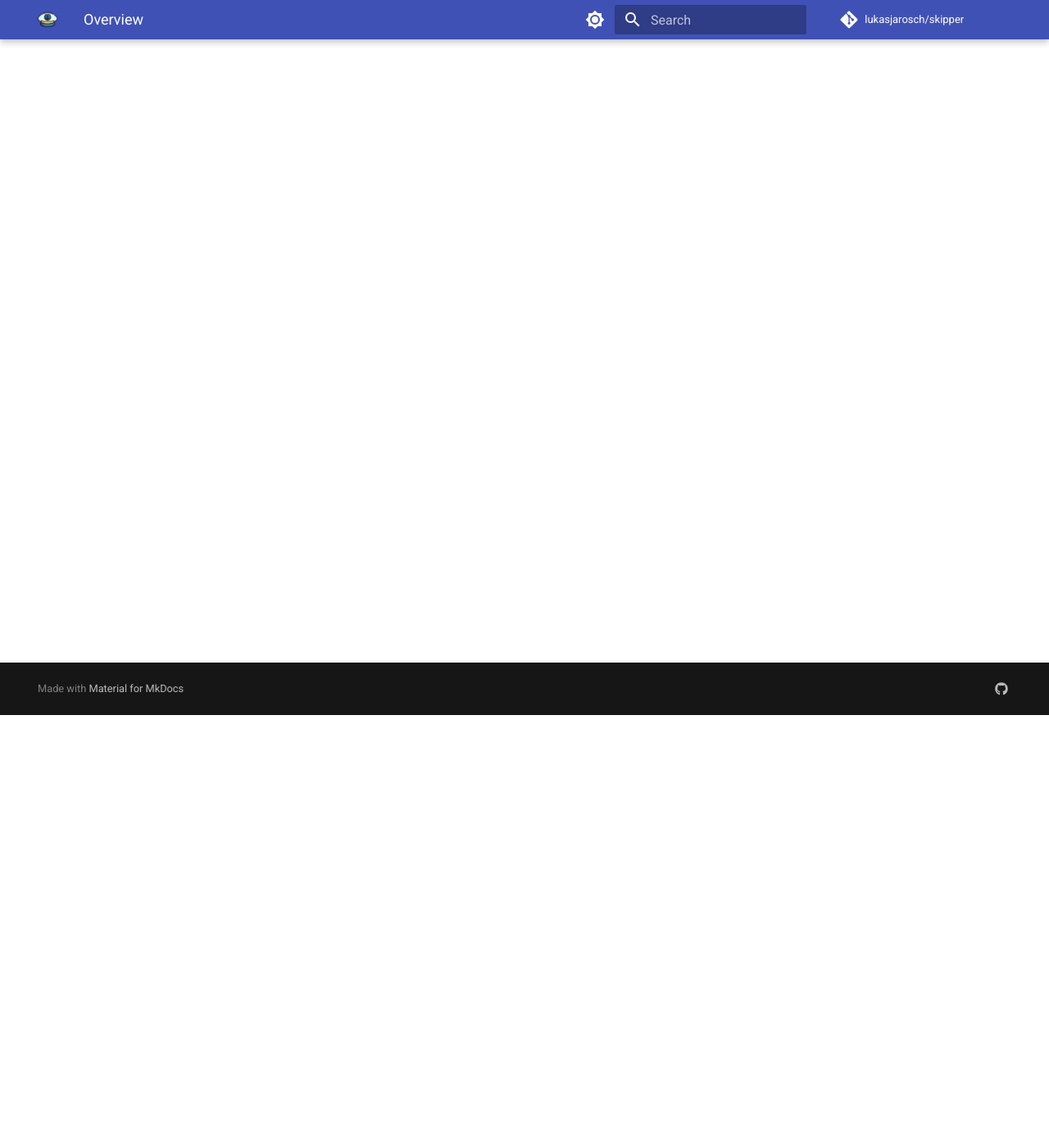
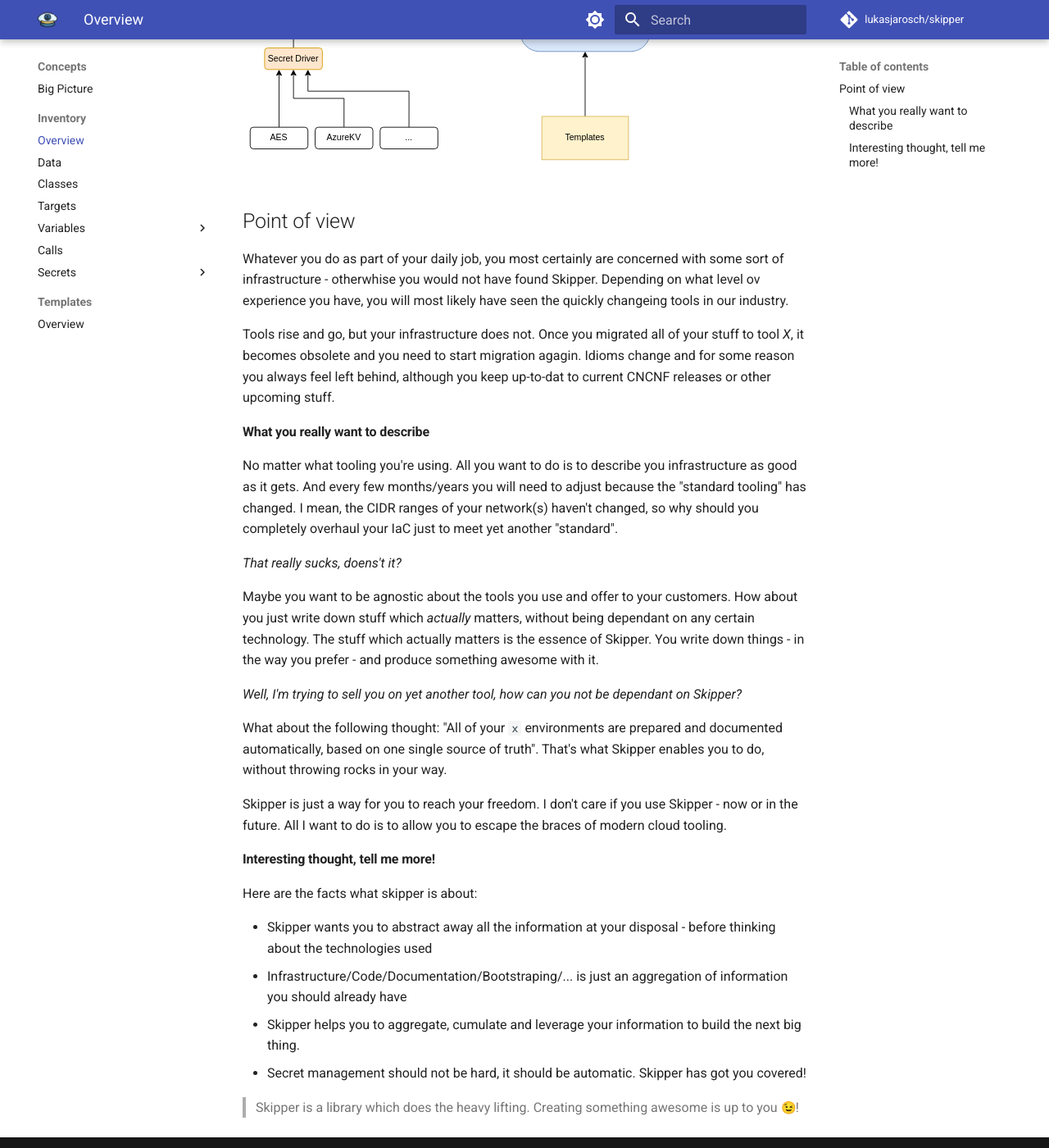
Before and after one commit to lukasjarosch/skipper, an MkDocs documentation site: the page built from docs/docs/concepts/inventory/overview.md, in a window 1280 px wide and 1400 px high, scrolled down 528 px. Shown: the whole window at 82% size. Built offline with MkDocs 1.6.1 and Material for MkDocs 9.7.7, drawn with Linux system fonts in a browser that asks for light colours; emoji names are drawn with the system emoji font; comment, search, counter and statistics services are not loaded; some of the changed text lies outside the part shown.

Commit message:
docs: update, doh

```diff
--- a/docs/docs/concepts/inventory/overview.md
+++ b/docs/docs/concepts/inventory/overview.md
@@ -1,3 +1,46 @@
 # Inventory - Overview
-The inventory is basically just a set of user-defined `yaml` files.
-These yaml files can be composed in order to produce a final inventory which you can use inside [templates](#templates).
+The inventory is basically just a set of user-defined `yaml` files with some special rules attached.
+These yaml files can be composed in order to produce a final inventory which you can use inside [templates](#templates) to compile your desired target infrastructure.
+
+Below is an overview of all the components which make up Skipper, and how they might interact with one-another.
+
+![overview](../../assets/images/overview.svg)
+
+## Point of view
+Whatever you do as part of your daily job, you most certainly are concerned with some sort of infrastructure - otherwhise you would not have found Skipper.
+Depending on what level ov experience you have, you will most likely have seen the quickly changeing tools in our industry.
+
+Tools rise and go, but your infrastructure does not. Once you migrated all of your stuff to tool *X*, it becomes obsolete and you need to start migration agagin.
+Idioms change and for some reason you always feel left behind, although you keep up-to-dat to current CNCNF releases or other upcoming stuff.
+
+#### What you really want to describe
+No matter what tooling you're using. All you want to do is to describe you infrastructure as good as it gets.
+And every few months/years you will need to adjust because the "standard tooling" has changed.
+I mean, the CIDR ranges of your network(s) haven't changed, so why should you completely overhaul your IaC just to meet yet another "standard".
+
+*That really sucks, doens't it?*
+
+Maybe you want to be agnostic about the tools you use and offer to your customers.
+How about you just write down stuff which *actually* matters, without being dependant on any certain technology.
+The stuff which actually matters is the essence of Skipper. You write down things - in the way you prefer - and produce something awesome with it.
+
+*Well, I'm trying to sell you on yet another tool, how can you not be dependant on Skipper?*
+
+What about the following thought: "All of your `x` environments are prepared and documented automatically, based on one single source of truth".
+That's what Skipper enables you to do, without throwing rocks in your way.
+
+Skipper is just a way for you to reach your freedom. I don't care if you use Skipper - now or in the future.
+All I want to do is to allow you to escape the braces of modern cloud tooling.
+
+
+#### Interesting thought, tell me more!
+
+Here are the facts what skipper is about:
+
+- Skipper wants you to abstract away all the information at your disposal - before thinking about the technologies used
+- Infrastructure/Code/Documentation/Bootstraping/... is just an aggregation of information you should already have
+- Skipper helps you to aggregate, cumulate and leverage your information to build the next big thing.
+- Secret management should not be hard, it should be automatic. Skipper has got you covered!
+
+
+> Skipper is a library which does the heavy lifting. Creating something awesome is up to you :wink:!
--- a/docs/mkdocs.yml
+++ b/docs/mkdocs.yml
@@ -10,6 +10,7 @@
       - Big Picture: concepts.md
       - Inventory:
         - Overview: concepts/inventory/overview.md
+        - Data: concepts/inventory/data.md
         - Classes: concepts/inventory/classes.md
         - Targets: concepts/inventory/targets.md
         - Variables:
@@ -17,6 +18,9 @@
             - Static Variables: concepts/inventory/variables/overview.md
             - Dynamic Variables: concepts/inventory/variables/overview.md
             - User-defined Variables: concepts/inventory/variables/overview.md
+        - Calls: concepts/inventory/calls.md
+        - Secrets:
+            - Overview: concepts/inventory/secrets/overview.md
       - Templates:
         - Overview: concepts/templates/overview.md
 
@@ -60,6 +64,11 @@
   - pymdownx.emoji:
       emoji_index: !!python/name:materialx.emoji.twemoji
       emoji_generator: !!python/name:materialx.emoji.to_svg
+  - pymdownx.highlight:
+      anchor_linenums: true
+  - pymdownx.inlinehilite
+  - pymdownx.snippets
+  - pymdownx.superfences
 
 extra:
   social:
```
Also changed, not shown: docs/docs/concepts/inventory/data.md (added, +163 -0 lines), docs/docs/assets/images/overview.svg (added), docs/docs/concepts/inventory/calls.md (added), docs/docs/concepts/inventory/secrets/overview.md (added), examples/secrets/compiled/develop/README.md, 1 other file.
